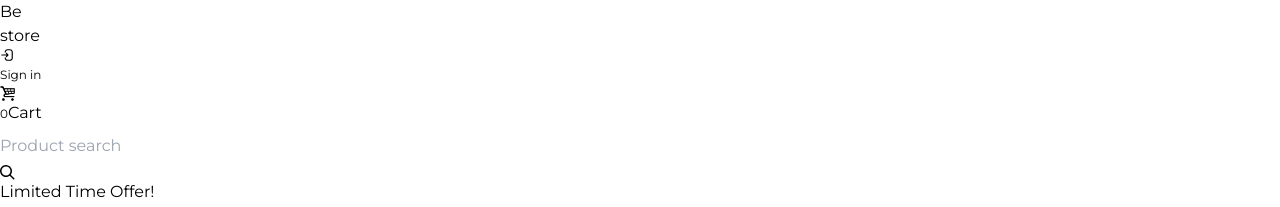
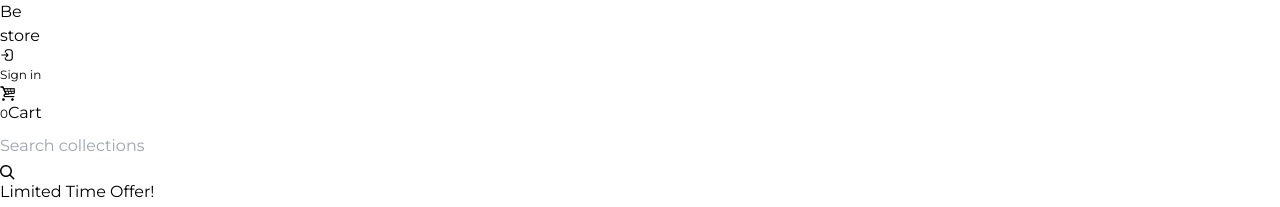
Before and after one commit to Xyzeebit/best-store, a React (Vite) app: page / in a window 1280 px wide. Shown: the top 207 px of the page. Built offline with nearby package versions, Linux system fonts and the light colour scheme.

Commit message:
Change input search box focus expansion flow

```diff
--- a/src/App.css
+++ b/src/App.css
@@ -14,6 +14,7 @@
   --bg-pink-50: #FBE9E7;
 
 }
+
 /*
 body {
   background-color: var(--bg-brown-900);
@@ -27,32 +28,62 @@ body {
 }
 
 .wh-18 {
-  width: 18rem;
+  width: 16rem;
   height: 2.5rem;
 }
+
+@media (min-width: 901px) {
+  .wh-18 {
+    width: 19rem;
+  }
+}
+
 .wh-25 {
   width: 25rem;
   height: 2.5rem;
 }
+
+@media (min-width: 761px) and (max-width: 900px) {
+  .wh-25 {
+    width: 20rem;
+  }
+}
+@media (min-width: 600px) and (max-height: 400px) {
+  .wh-25 {
+    width: 18rem;
+  }
+}
+@media (min-width: 901px) {
+  .wh-25 {
+    width: 25rem;
+  }
+}
+
 .input-transform {
   transition: width 0.5s;
 }
+
 .text-xsm {
   font-size: 12px;
   line-height: 1.25rem;
 }
+
 .bg-gray-transparent {
   background: #808080b6;
 }
+
 .h-rotate-45 {
   transition: transform 300ms;
 }
+
 .h-rotate-45 img {
   transition: transform 300ms;
 }
+
 .h-rotate-45:hover img {
   transform: rotate(45deg);
 }
+
 .h-rotate-45:hover {
   transform: scale(0.9);
 }
@@ -77,6 +108,7 @@ body {
   animation: rotate 1s linear infinite both;
   -webkit-animation: rotate 1s linear infinite both;
 }
+
 @keyframes rotate {
   to {
     transform: rotate(360deg);
@@ -86,12 +118,10 @@ body {
 
 .skeleton-loader {
   background-color: var(--loading-grey);
-  background: linear-gradient(
-    100deg,
+  background: linear-gradient(100deg,
       rgba(255, 255, 255, 0) 40%,
       rgba(255, 255, 255, .5) 50%,
-    rgba(255, 255, 255, 0) 60%
-  ) var(--loading-grey);
+      rgba(255, 255, 255, 0) 60%) var(--loading-grey);
   background-size: 200% 100%;
   background-position-x: 180%;
   animation: 1s loading ease-in-out infinite;
@@ -114,13 +144,16 @@ body {
   0% {
     transform: translateX(0) scaleX(0);
   }
+
   40% {
     transform: translateX(0) scaleX(0.4);
   }
+
   100% {
     transform: translateX(100%) scaleX(0.5);
   }
 }
+
 @-webkit-keyframes indeterminate {
   0% {
     transform: translateX(0) scaleX(0);
@@ -160,6 +193,7 @@ body {
   -webkit-appearance: none;
   margin: 0;
 }
+
 .appearance-none {
   appearance: textfield;
   -moz-appearance: textfield;
--- a/src/components/core/Header.jsx
+++ b/src/components/core/Header.jsx
@@ -18,7 +18,7 @@ const Header = () => {
     return (
       <div className='sticky top-0 z-50 '>
         <div className="bg-red-500 h-4"></div>
-        <header className="bg-white shadow-sm px-4 md:px-16 py-2 flex items-center justify-between flex-wrap gap-3 md:gap-4">
+        <header className="bg-white shadow-sm px-4 md:px-16 py-2 flex items-center justify-between flex-wrap sm:flex-nowrap md:flex-nowrap gap-3 md:gap-4">
           {/* <NavBrand brand="Bestore" /> */}
           <Logo />
           <Wrapper>
--- a/src/components/core/ProductSearch.jsx
+++ b/src/components/core/ProductSearch.jsx
@@ -49,7 +49,7 @@ const ProductSearch = () => {
                 ref={inputRef}
                 type="text"
                 value={value}
-                placeholder="Product search"
+                placeholder="Search collections"
                 onChange={handleValueChange}
                 onFocus={handleFocused}
                 onBlur={handleBlurred}
```
Lines whose indentation alone changed are shown as unchanged.
